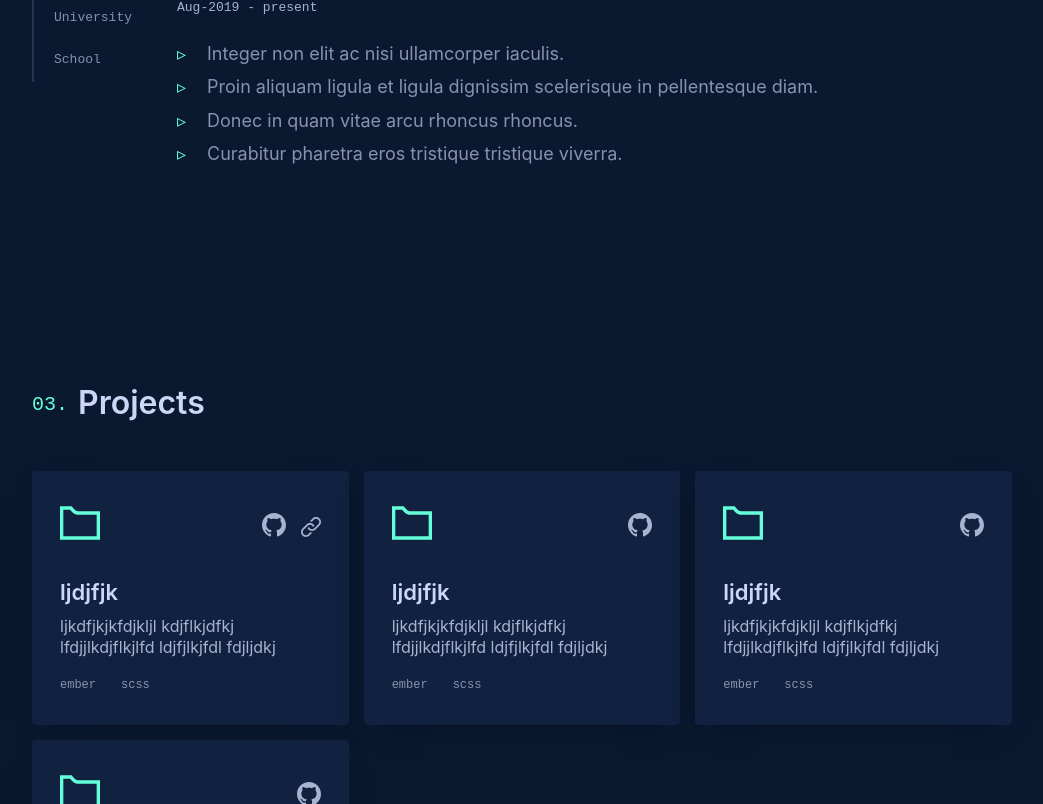
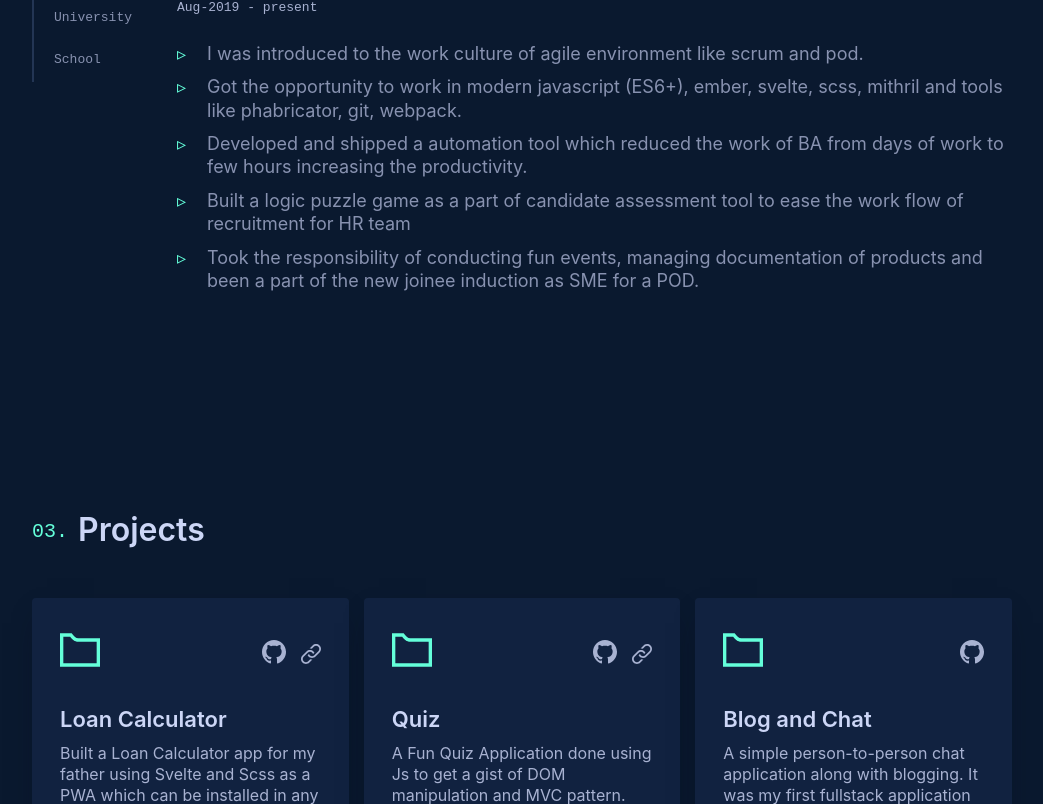
Before and after one commit to kishore-rajendran/kishore-rajendran.github.io, a React (Create React App) app: page / in a window 1280 px wide. Shown: the part 1636-2440 px from the top of the page, without its empty margins (118-1161 px from the left). Built offline with nearby package versions, Linux system fonts and the light colour scheme.

Commit message:
filled contents

```diff
--- a/src/components/portfolio/experience/Experience.js
+++ b/src/components/portfolio/experience/Experience.js
@@ -11,10 +11,11 @@ function Experience () {
             role: 'Software Development Engineer',
             link: 'https://www.zoomrx.com',
             statements: [
-                'Integer non elit ac nisi ullamcorper iaculis.',
-                'Proin aliquam ligula et ligula dignissim scelerisque in pellentesque diam.',
-                'Donec in quam vitae arcu rhoncus rhoncus.',
-                'Curabitur pharetra eros tristique tristique viverra.'
+                'I was introduced to the work culture of agile environment like scrum and pod.',
+                'Got the opportunity to work in modern javascript (ES6+), ember, svelte, scss, mithril and tools like phabricator, git, webpack.',
+                'Developed and shipped a automation tool which reduced the work of BA from days of work to few hours increasing the productivity.',
+                'Built a logic puzzle game as a part of candidate assessment tool to ease the work flow of recruitment for HR team',
+                'Took the responsibility of conducting fun events, managing documentation of products and been a part of the new joinee induction as SME for a POD.',
             ]
         }, {
             tabName: 'University',
@@ -23,10 +24,10 @@ function Experience () {
             role: 'Student',
             link: 'https://www.kct.ac.in/',
             statements: [
-                'Integer non elit ac nisi ullamcorper iaculis.',
-                'Proin aliquam ligula et ligula dignissim scelerisque in pellentesque diam.',
-                'Donec in quam vitae arcu rhoncus rhoncus.',
-                'Curabitur pharetra eros tristique tristique viverra.'
+                'Got introduced to the computer science concepts like AI, DBMS, compilers, design patterns, OOPs, etc...',
+                'We got the opportunities to explore web development, programming, machine learning related projects.',
+                'Achieved a CGPA of 8.46 at the end of the course.',
+                'Received Mahatma Gandhi Merit Scholarship which is awarded to Top 15 students of the batch.'
             ]
         }, {
             tabName: 'School',
@@ -35,10 +36,9 @@ function Experience () {
             role: 'Student',
             link: 'http://nationalmodel.in',
             statements: [
-                'Integer non elit ac nisi ullamcorper iaculis.',
-                'Proin aliquam ligula et ligula dignissim scelerisque in pellentesque diam.',
-                'Donec in quam vitae arcu rhoncus rhoncus.',
-                'Curabitur pharetra eros tristique tristique viverra.'
+                'Got my first glance at programing here.',
+                'Achieved a score of 93% in public exam.',
+                'The course included computer science, maths, physics, chemistry.',
             ]
         }
     ];
--- a/src/components/portfolio/projects/Projects.js
+++ b/src/components/portfolio/projects/Projects.js
@@ -7,49 +7,41 @@ import { ReactComponent as Folder } from '../../../assets/svg/folder.svg';
 function Projects () {
     let projects = [
         {
-            github: "https://github.com/kishore-rajendran",
-            website: "https://google.com",
-            title: "ljdjfjk",
-            description: "ljkdfjkjkfdjkljl kdjflkjdfkj lfdjjlkdjflkjlfd ldjfjlkjfdl fdjljdkj",
-            toolsUsed: ["ember", "scss"]
+            github: "https://github.com/kishore-rajendran/loan-calculator",
+            website: "https://loancalc.vercel.app/",
+            title: "Loan Calculator",
+            description: "Built a Loan Calculator app for my father using Svelte and Scss as a PWA which can be installed in any platform",
+            toolsUsed: ["svelte", "scss"]
         }, {
-            github: "https://github.com/kishore-rajendran",
-            website: "",
-            title: "ljdjfjk",
-            description: "ljkdfjkjkfdjkljl kdjflkjdfkj lfdjjlkdjflkjlfd ldjfjlkjfdl fdjljdkj",
-            toolsUsed: ["ember", "scss"]
+            github: "https://github.com/kishore-rajendran/Quiz",
+            website: "https://quizv1.vercel.app/",
+            title: "Quiz",
+            description: "A Fun Quiz Application done using Js to get a gist of DOM manipulation and MVC pattern.",
+            toolsUsed: ["javascript", "html"]
         }, {
-            github: "https://github.com/kishore-rajendran",
-            website: "",
-            title: "ljdjfjk",
-            description: "ljkdfjkjkfdjkljl kdjflkjdfkj lfdjjlkdjflkjlfd ldjfjlkjfdl fdjljdkj",
-            toolsUsed: ["ember", "scss"]
-        }, {
-            github: "https://github.com/kishore-rajendran",
-            title: "ljdjfjk",
-            description: "ljkdfjkjkfdjkljl kdjflkjdfkj lfdjjlkdjflkjlfd ldjfjlkjfdl fdjljdkj",
-            toolsUsed: ["ember", "scss"]
+            github: "https://github.com/kishore-rajendran/blog-and-chat-application",
+            title: "Blog and Chat",
+            description: "A simple person-to-person chat application along with blogging. It was my first fullstack application done during college on 2018.",
+            toolsUsed: ["nodeJs", "expressJs", "socket-io", "ejs"]
         },
     ];
     return (
         <div className="project-section">
             {projects.map((project, key) => (
-                <div className="project" key={key}>
+                <div className="project" key={key} onClick={() => { window.open(project.website || project.github, "_blank"); }}>
                     <div className="project__header">
                         <Folder className="project__folder" />
                         <div className="project__links-container">
                             {project.github &&
-                                <a href={project.github} target="_blank" rel="noopener noreferrer"><Github className="project__link--light-slate" /></a>
+                                <a onClick={(e) => e.stopPropagation()} href={project.github} target="_blank" rel="noopener noreferrer"><Github className="project__link--light-slate" /></a>
                             }
                             {project.website &&
-                                <a href={project.website} target="_blank" rel="noopener noreferrer"><Link className="project__link project__link--light-slate" /></a>
+                                <a onClick={(e) => e.stopPropagation()} href={project.website} target="_blank" rel="noopener noreferrer"><Link className="project__link project__link--light-slate" /></a>
                             }
                         </div>
                     </div>
                     <div className="project__title">
-                        <a className="project__title--link" href={project.website || project.github} target="_blank" rel="noopener noreferrer">
-                            {project.title}
-                        </a>
+                        {project.title}
                     </div>
                     <div className="project__description">
                         {project.description}
@@ -62,8 +54,9 @@ function Projects () {
                         ))}
                     </div>
                 </div>
-            ))}
-        </div>
+            ))
+            }
+        </div >
     );
 }
 
--- a/src/components/portfolio/projects/style.scss
+++ b/src/components/portfolio/projects/style.scss
@@ -13,15 +13,21 @@
 .project {
     box-shadow: 0 10px 30px -15px $navy-shadow;
     display: flex;
+    justify-content: space-between;
     flex-direction: column;
     padding: 2rem 1.75rem;
     border-radius: $border-radius;
     background-color: $light-navy;
     transition: $transition;
+    cursor: pointer;
 
     &:hover {
         transform: translateY(-7px);
         box-shadow: 0 20px 30px -15px $navy-shadow;
+
+        .project__title {
+            color: $green;
+        }
     }
 
     &__header {
@@ -51,14 +57,7 @@
         margin: 0px 0px 10px;
         font-size: $fz-xxl;
         font-weight: 600;
-
-        &--link {
-            color: $lightest-slate;
-
-            &:hover {
-                color: $green;
-            }
-        }
+        color: $lightest-slate;
     }
     &__description {
         color: $light-slate;
@@ -66,11 +65,13 @@
     }
     &__tool-container {
         display: flex;
+        align-items: flex-end;
         flex-wrap: wrap;
         margin-top: 20px;
+        flex-grow: 1;
     }
     &__tool {
-        margin-right: 25px;
+        margin-right: 15px;
         font-size: $fz-xxs;
         font-family: $font-mono;
     }
```
